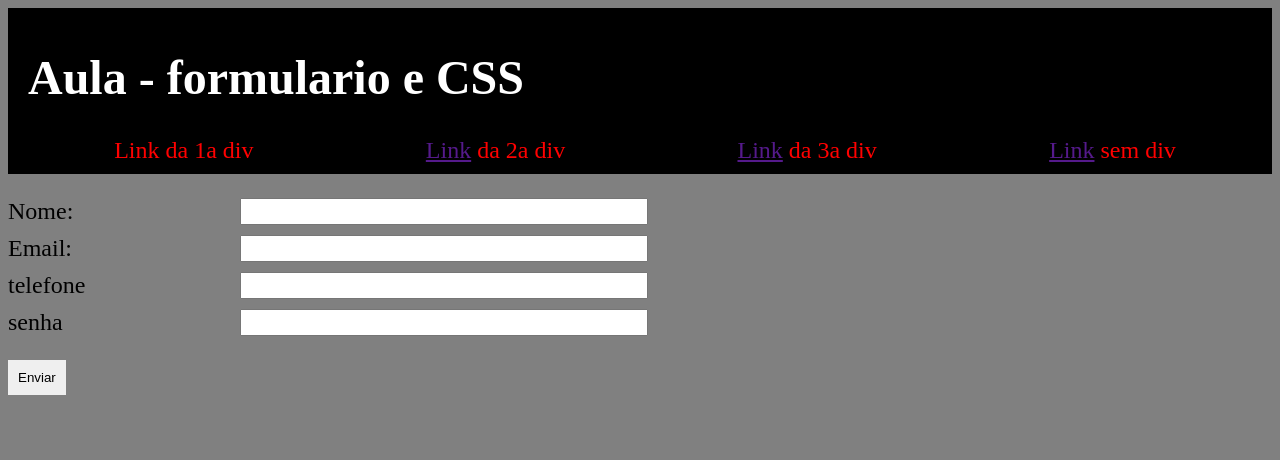
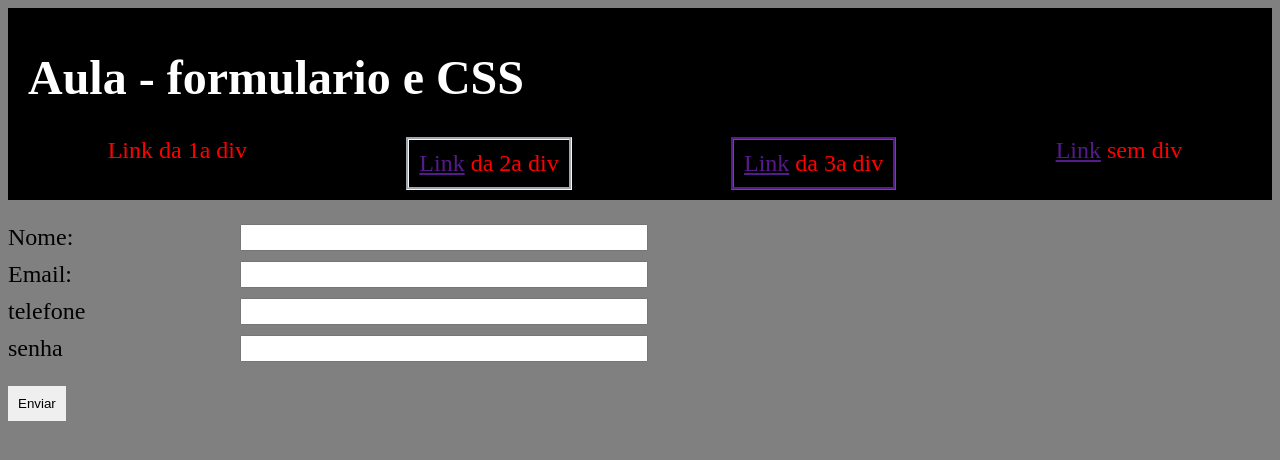
Before and after one commit to FranCosMonX/desafios-da-proz, a plain HTML site: page desafioDois/index.html in a window 1280 px wide. Drawn offline with Linux system fonts and the light colour scheme.

Commit message:
alterando divs do desafio da aula

```diff
--- a/desafioDois/style.css
+++ b/desafioDois/style.css
@@ -43,3 +43,14 @@ button {
     padding: 10px;
     border: none;
 }
+
+
+.caixa {
+    border-style: groove;
+    border-color: aliceblue;
+    padding: 10px;
+}
+
+#ultima-caixa {
+    border-color: blueviolet;
+}
```
